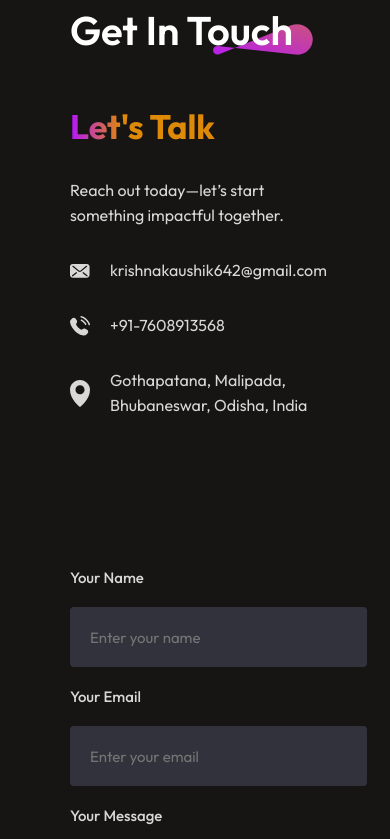
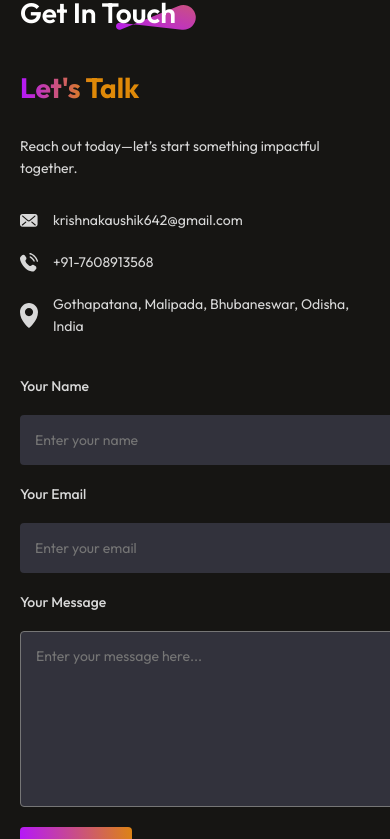
Before and after one commit to KrishnaKausikBarik/portfolio2, a React (Vite) app: page / in a window 390 px wide. Shown: the part 4392-5231 px from the top of the page. Built offline with nearby package versions, Linux system fonts and the light colour scheme.

Commit message:
Update Contact.css

```diff
--- a/src/Components/Contact/Contact.css
+++ b/src/Components/Contact/Contact.css
@@ -148,3 +148,68 @@
         font-size: 16px;
     }
 }
+
+@media (max-width: 480px) {
+    .contact {
+        gap: 40px;
+        margin: 40px 20px;
+        align-items: start;
+    }
+
+    .contact-title h1 {
+        font-size: 28px;
+        padding: 0;
+    }
+
+    .contact-title img {
+        width: 80px;
+    }
+
+    .contact-section {
+        flex-direction: column;
+        gap: 40px;
+    }
+
+    .contact-left h1 {
+        font-size: 28px;
+    }
+
+    .contact-left p {
+        font-size: 14px;
+        line-height: 22px;
+    }
+
+    .contact-details {
+        font-size: 16px;
+        gap: 20px;
+    }
+
+    .contact-detail {
+        gap: 15px;
+    }
+
+    .contact-detail img {
+        width: 18px;
+    }
+
+    .contact-right label {
+        font-size: 14px;
+    }
+
+    .contact-right input,
+    .contact-right textarea {
+        width: 100%;
+        font-size: 14px;
+        padding: 15px;
+    }
+
+    .contact-right textarea {
+        width: 100%;
+    }
+
+    .contact-submit {
+        font-size: 15px;
+        padding: 10px 16px;
+        margin-bottom: 30px;
+    }
+}
```
